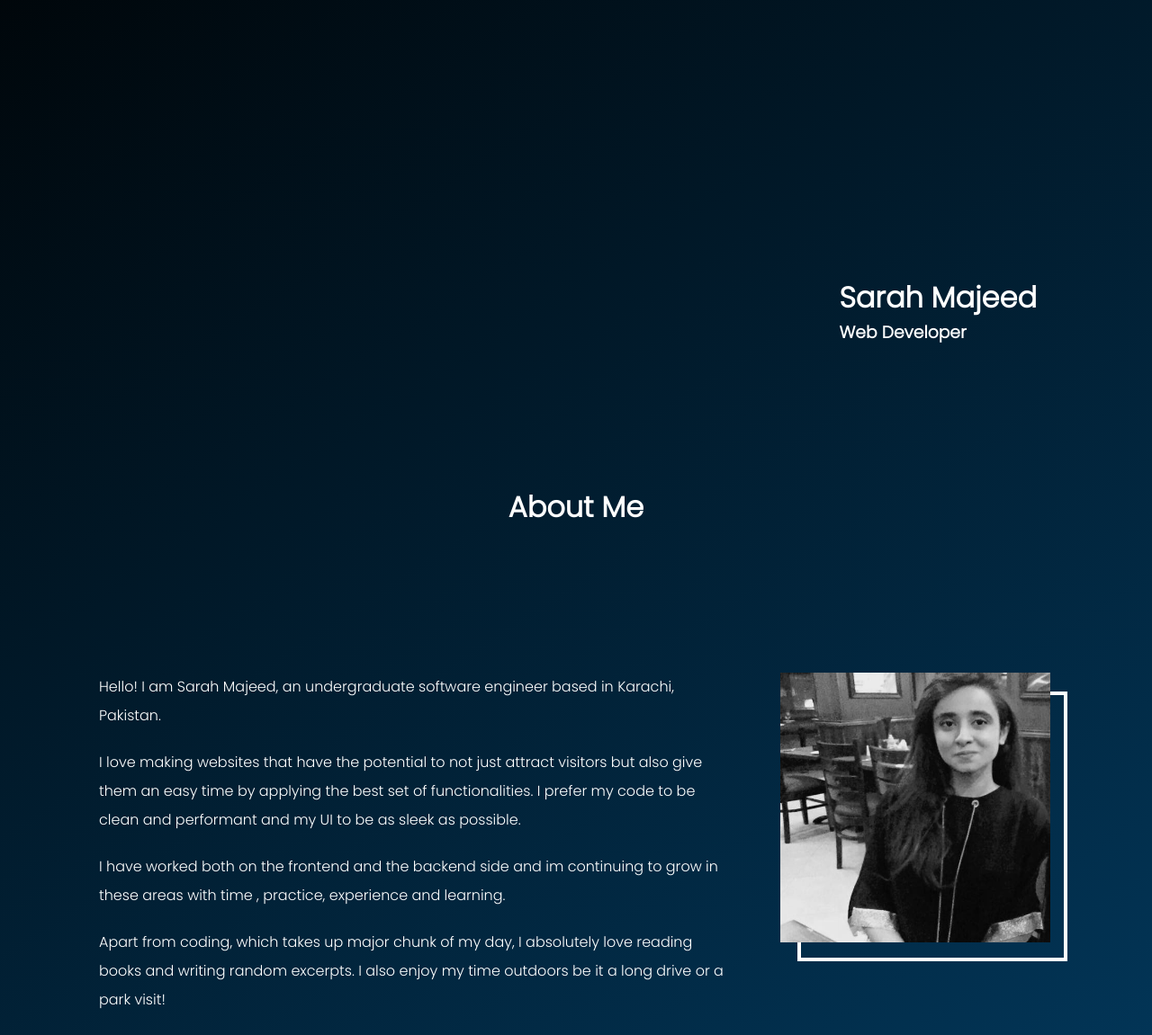
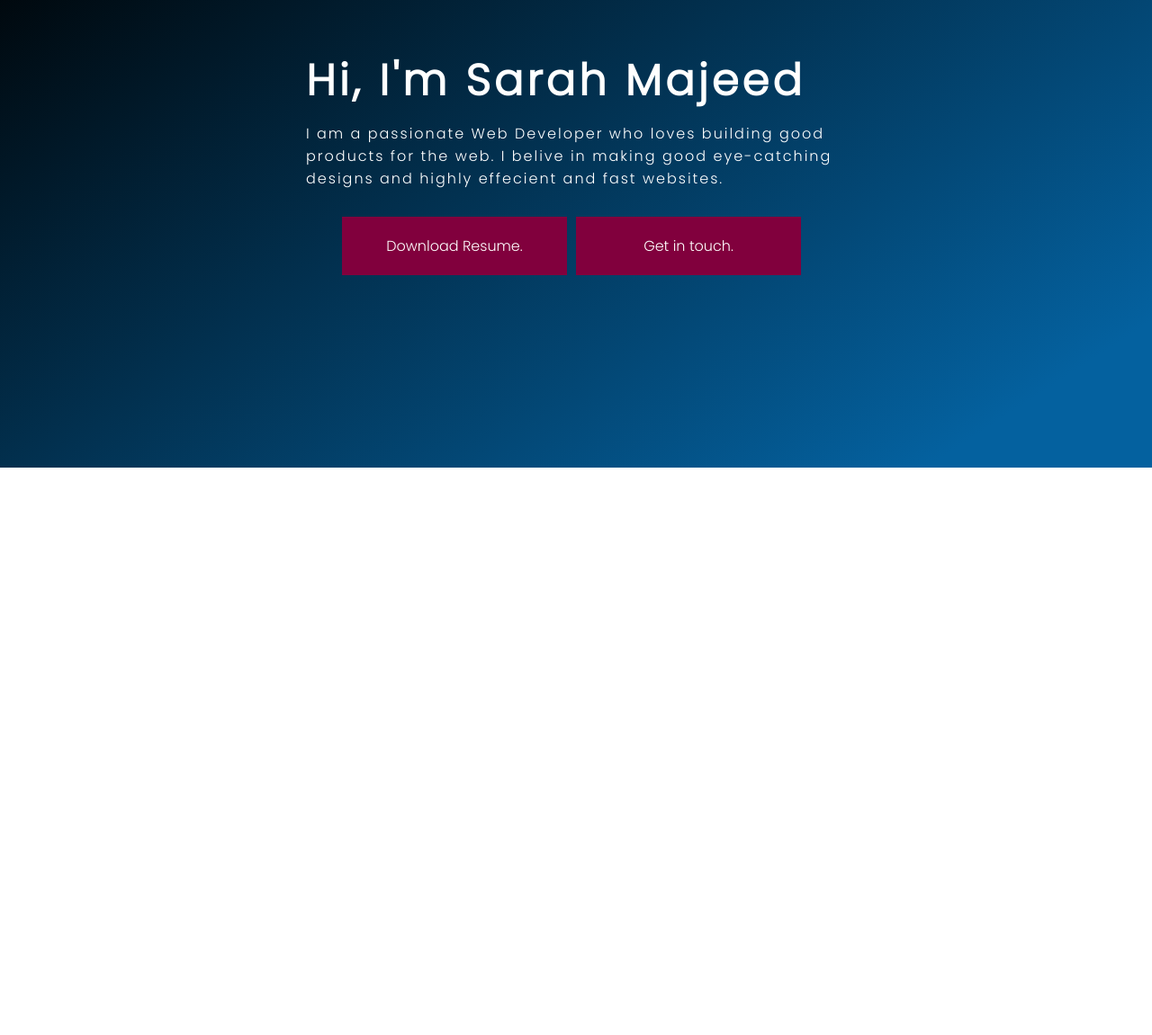
Before and after one commit to sarahmajeed/portfolio, a Gatsby site: page / in a window 1280 px wide. Shown: the part 280-1431 px from the top of the page at 90% size. After the commit the page ends 800 px from the top, so only its background shows below. Built offline with nearby package versions, Linux system fonts and the light colour scheme; Gatsby itself is replaced by a stand-in of ours.

Commit message:
Adding buttons and tect to homepage and designing them

```diff
--- a/gatsby-config.js
+++ b/gatsby-config.js
@@ -17,6 +17,22 @@ module.exports = {
   },
   /* Your site config here */
   plugins: [
+    {
+      resolve: `gatsby-plugin-scroll-reveal`,
+      options: {
+        threshold: 1, // Percentage of an element's area that needs to be visible to launch animation
+        once: true, // Defines if animation needs to be launched once
+        disable: false, // Flag for disabling animations
+
+        // Advanced Options
+        selector: "[data-sal]", // Selector of the elements to be animated
+        animateClassName: "sal-animate", // Class name which triggers animation
+        disabledClassName: "sal-disabled", // Class name which defines the disabled state
+        rootMargin: "0% 50%", // Corresponds to root's bounding box margin
+        enterEventName: "sal:in", // Enter event name
+        exitEventName: "sal:out", // Exit event name
+      },
+    },
     "gatsby-plugin-sass",
     "gatsby-plugin-react-helmet",
     {
--- a/package.json
+++ b/package.json
@@ -18,6 +18,7 @@
     "gatsby-plugin-prefetch-google-fonts": "^1.4.3",
     "gatsby-plugin-react-helmet": "^3.3.12",
     "gatsby-plugin-sass": "^2.3.14",
+    "gatsby-plugin-scroll-reveal": "0.0.7",
     "gatsby-plugin-sharp": "^2.6.38",
     "gatsby-remark-images": "^3.3.32",
     "gatsby-remark-relative-images": "^2.0.2",
--- a/src/components/About.js
+++ b/src/components/About.js
@@ -5,9 +5,21 @@
 function About() {
   return (
     <div id="about">
-      <h1 className="title">About Me</h1>
+      <h1
+        data-sal="fade"
+        data-sal-delay="300"
+        data-sal-easing="ease"
+        className="title"
+      >
+        About Me
+      </h1>
       <div className="grid">
-        <div className="description">
+        <div
+          data-sal="fade"
+          data-sal-delay="300"
+          data-sal-easing="ease-in"
+          className="description"
+        >
           <p>
             Hello! I am Sarah Majeed, an undergraduate software engineer based
             in Karachi, Pakistan.{" "}
@@ -31,16 +43,6 @@
             enjoy my time outdoors be it a long drive or a park visit!{" "}
           </p>
         </div>
-        <div className="image">
-          <img
-            className="me"
-            height="300px"
-            width="300px"
-            src={Sarah}
-            alt="Sarah"
-          />
-          <div className="wrapper"></div>
-        </div>
       </div>
     </div>
   )
--- a/src/components/Hero.js
+++ b/src/components/Hero.js
@@ -15,8 +15,21 @@ function Hero() {
   return (
     <div id="hero">
       <div className="section">
-        <h1 className="name">{data.site.siteMetadata.author}</h1>
-        <h3 className="desc">{data.site.siteMetadata.description}</h3>
+        <h1 className="name"> Hi, I'm {data.site.siteMetadata.author}</h1>
+        <p className="desc">
+          I am a passionate {data.site.siteMetadata.description} who loves
+          building good products for the web. I belive in making good
+          eye-catching designs and highly effecient and fast websites.
+        </p>
+      </div>
+      <div className="button">
+        <a href="SarahMajeed.pdf">
+          <div className="btn">Download Resume.</div>
+        </a>
+
+        <a href="mailto:sarahmajeed368@gmail.com">
+          <div className="btn">Get in touch.</div>
+        </a>
       </div>
     </div>
   )
--- a/src/pages/index.js
+++ b/src/pages/index.js
@@ -17,13 +17,6 @@ export default function Home() {
         <Head />
 
         <Hero />
-
-        <About />
-
-        <Skills />
-        <Blog />
-        <Work />
-        <Contact />
       </Layout>
     </div>
   )
--- a/src/styles/global.scss
+++ b/src/styles/global.scss
@@ -8,7 +8,7 @@
 }
 .main {
   background-color: #000000;
-  background-image: linear-gradient(147deg, #000000 0%, #04619f 74%);
+  background-image: linear-gradient(147deg, #000000 10%, #04619f 90%);
   .title {
     display: flex;
     justify-content: center;
@@ -30,12 +30,44 @@
 //-------Styling hero page---------
 #hero {
   height: calc(100vh - 15vh);
-  position: relative;
+  display: flex;
+  flex-direction: column;
+  justify-content: center;
+  align-items: center;
+  .name {
+    letter-spacing: 4px;
+    margin-bottom: 10px;
+    font-size: 3em;
+  }
+  .section {
+    width: 600px;
+  }
+  .desc {
+    letter-spacing: 2px;
+  }
+  a {
+    text-decoration: none;
+  }
+  .button {
+    margin-top: 30px;
+    display: flex;
+    flex-direction: row;
 
-  .section {
-    position: absolute;
-    bottom: 20%;
-    right: 10%;
+    .btn {
+      padding: 20px;
+
+      background: #81003d;
+      margin-right: 10px;
+      width: 250px;
+      text-align: center;
+      transition: all 0.2s;
+      &:hover {
+        cursor: pointer;
+        background-color: #000000;
+        background-image: linear-gradient(147deg, #04619f 10%, #000000 90%);
+        transform: translateY(-2%);
+      }
+    }
   }
 }
 
```
Also changed, not shown: 2 other files.
